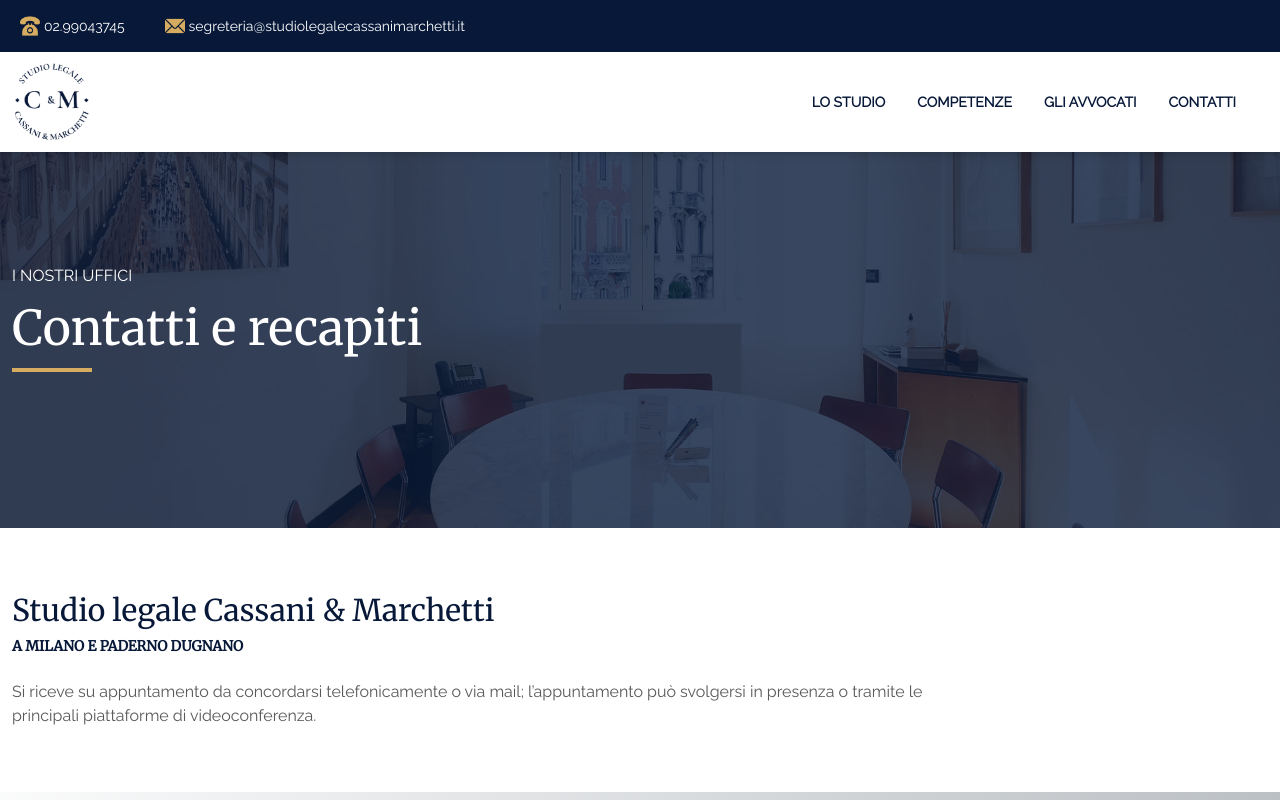
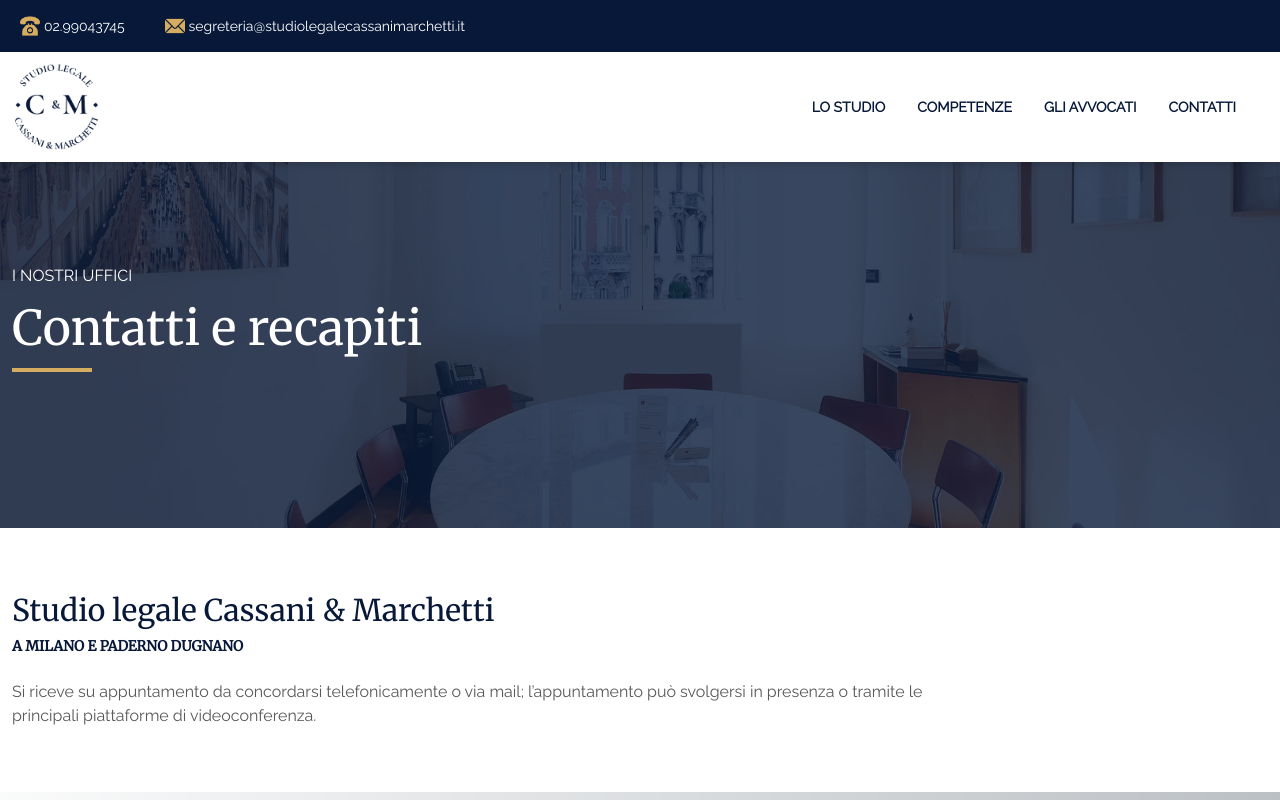
Before and after one commit to Alicino88/gatsby-prismic-law-website, a Gatsby site: page /contatti in a window 1280 px wide. Shown: the top 800 px of the page. Built offline with nearby package versions, Linux system fonts and the light colour scheme; Gatsby itself is replaced by a stand-in of ours.

Commit message:
changed img insted of staticimage

```diff
--- a/src/components/MenuNav.js
+++ b/src/components/MenuNav.js
@@ -1,6 +1,7 @@
 import * as React from "react";
 import { Link } from "gatsby";
 import { StaticImage } from "gatsby-plugin-image";
+import logo from "../images/logo_blue.png";
 
 const MenuNav = ({ toggle, isOpen }) => {
   return (
@@ -9,13 +10,7 @@ const MenuNav = ({ toggle, isOpen }) => {
     >
       <div className="py-2 px-3 flex items-center justify-between max-w-screen-xl mx-auto">
         <Link to="/" className="cursor-pointer">
-          <StaticImage
-            src="../images/logo_blue.png"
-            placeholder="blurred"
-            layout="constrained"
-            width={80}
-            alt="Studio legale Cassani e Marchetti"
-          />
+          <img src={logo} width="90" alt="Studio legale Cassani e Marchetti" />
         </Link>
 
         <ul className="font-semibold text-sm uppercase hidden md:inline-flex">
```
Also changed, not shown: src/images/logo_blue1.png (added).
